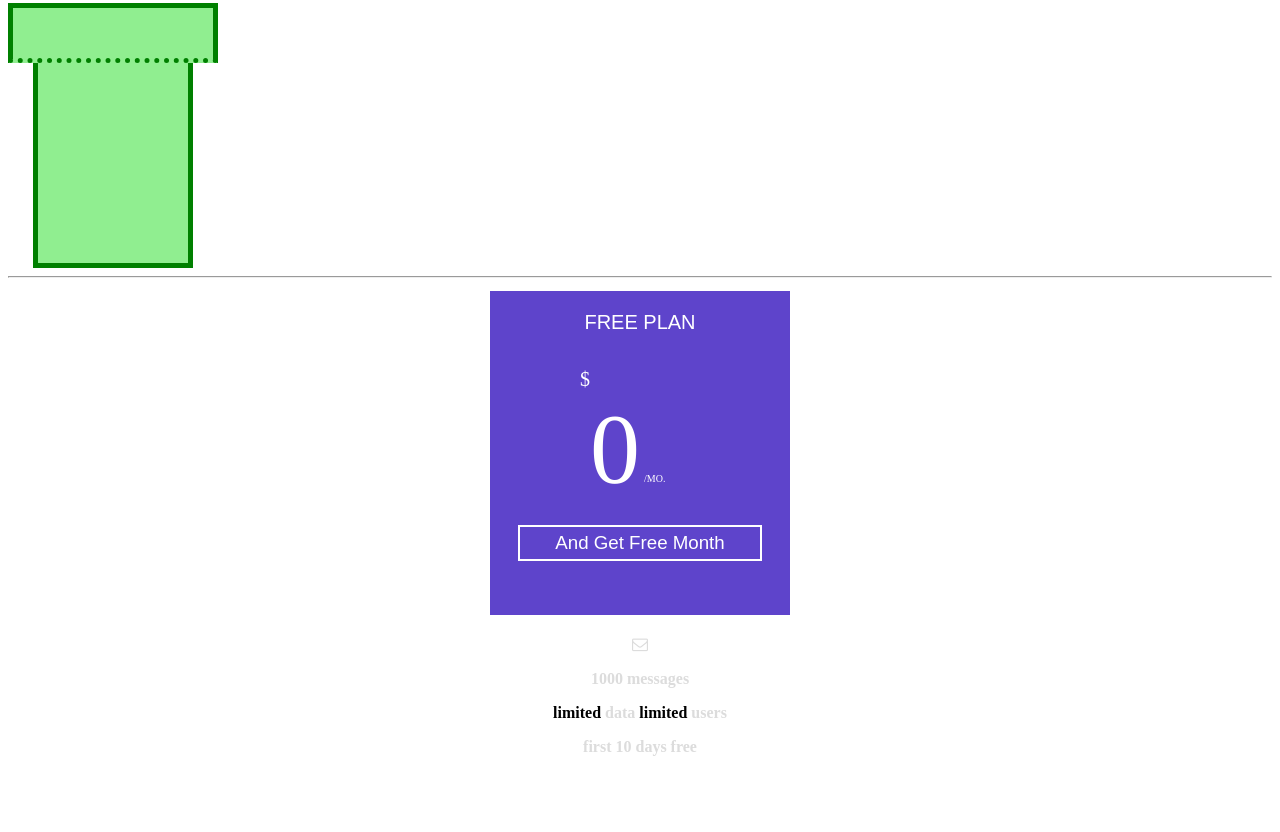
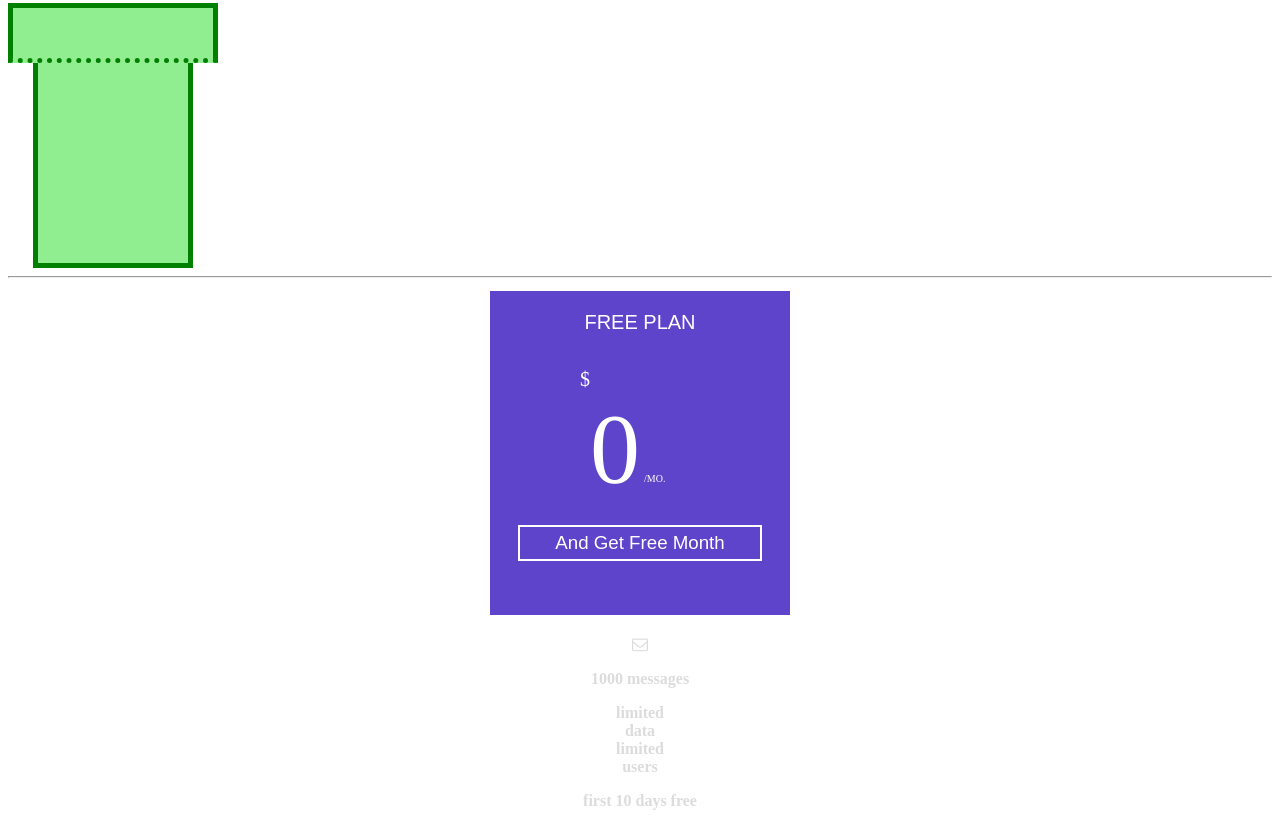
Before and after one commit to cocoflyliu/7-1-HW4, a plain HTML site: page index.html in a window 1280 px wide. Shown: the part 361-1193 px from the top of the page. Before the commit the page ends 1139 px from the top, so only its background shows below. Drawn offline with Linux system fonts and the light colour scheme.

Commit message:
no message

```diff
--- a/index.html
+++ b/index.html
@@ -36,9 +36,9 @@
  </div>
   <div  id="bb">
       <h4 align= center>
-            <i class="fa fa-envelope-o" ></i><p id="cc">1000 messages</p>
-            <span id="dd">limited</span> data
-            <span id="dd">limited</span> users
+<i class="fa fa-envelope-o" ></i><p id="cc">1000 messages</p>
+            <div id="dd">limited</div>data
+             <div id="dd">limited</div>users
             <p id="ee">first 10 days free</p>
          </h4>
   </div>
```
